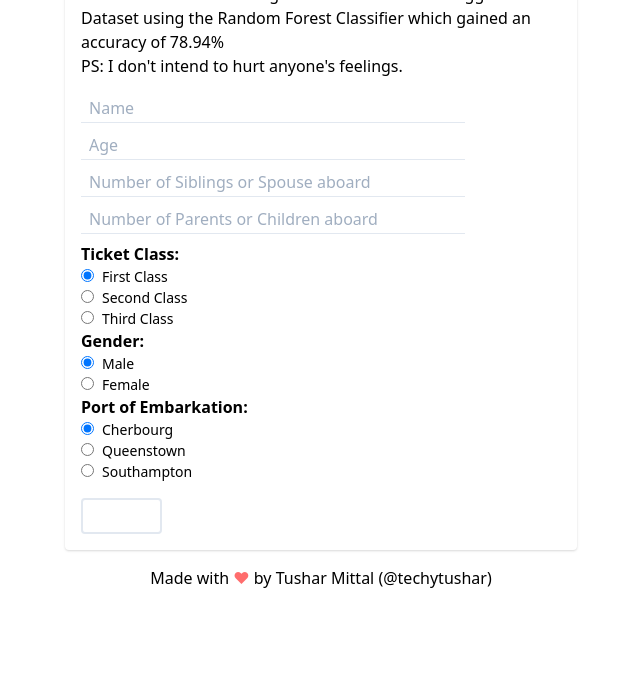
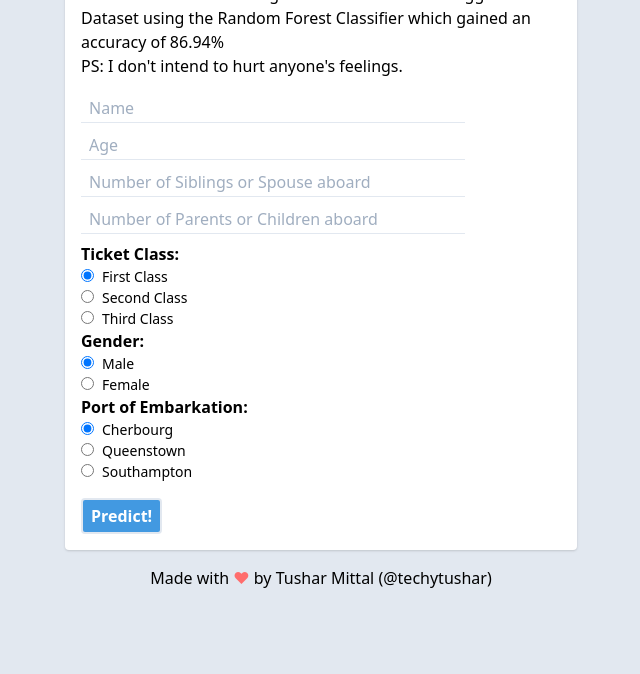
Before and after one commit to techytushar/would-you-have-survived, a Flask app: page / in a window 1280 px wide. Shown: the part 126-800 px from the top of the page, without its empty margins (319-959 px from the left). Run offline with Flask 2, Linux system fonts and the light colour scheme; some libraries are stand-ins or nearby versions.

Commit message:
Update html

```diff
--- a/templates/home.html
+++ b/templates/home.html
@@ -11,7 +11,7 @@
     <script src="https://unpkg.com/sweetalert/dist/sweetalert.min.js"></script>
 </head>
 
-<body class="bg-grey-lighter mt-4">
+<body class="bg-gray-300 mt-4">
     <div class="rounded bg-white container mx-auto p-4 border-t-4 border-blue-dark max-w-lg shadow">
         <a href="https://github.com/techytushar/would-you-have-survived" target="_blank"><img style="position: absolute; top: 0; right: 0; border: 0;"
                 src="https://s3.amazonaws.com/github/ribbons/forkme_right_darkblue_121621.png" alt="Fork me on GitHub"
@@ -21,7 +21,7 @@
             <p class="text-grey-darker">Fill the form below to predict whether you would have survived on
                 the Titanic ship.</p>
             <p class="text-grey-darker">It uses a machine learning model trained on the Kaggle Titanic
-                Dataset using the Random Forest Classifier which gained an accuracy of 78.94%</p>
+                Dataset using the Random Forest Classifier which gained an accuracy of 86.94%</p>
             <p class="text-grey-dark font-thin">PS: I don't intend to hurt anyone's feelings.</p>
         </div>
         <div class="mt-4" id="form">
@@ -73,7 +73,7 @@
                 </div>
             </form>
             <div class="mt-4">
-                <button id="predict" class="border-2 text-white bg-blue-dark font-semibold border-blue-dark px-2 py-1 rounded">Predict!</button>
+                <button id="predict" class="border-2 text-white bg-blue-500 font-semibold border-blue-dark px-2 py-1 rounded">Predict!</button>
             </div>
         </div>
     </div>
```
